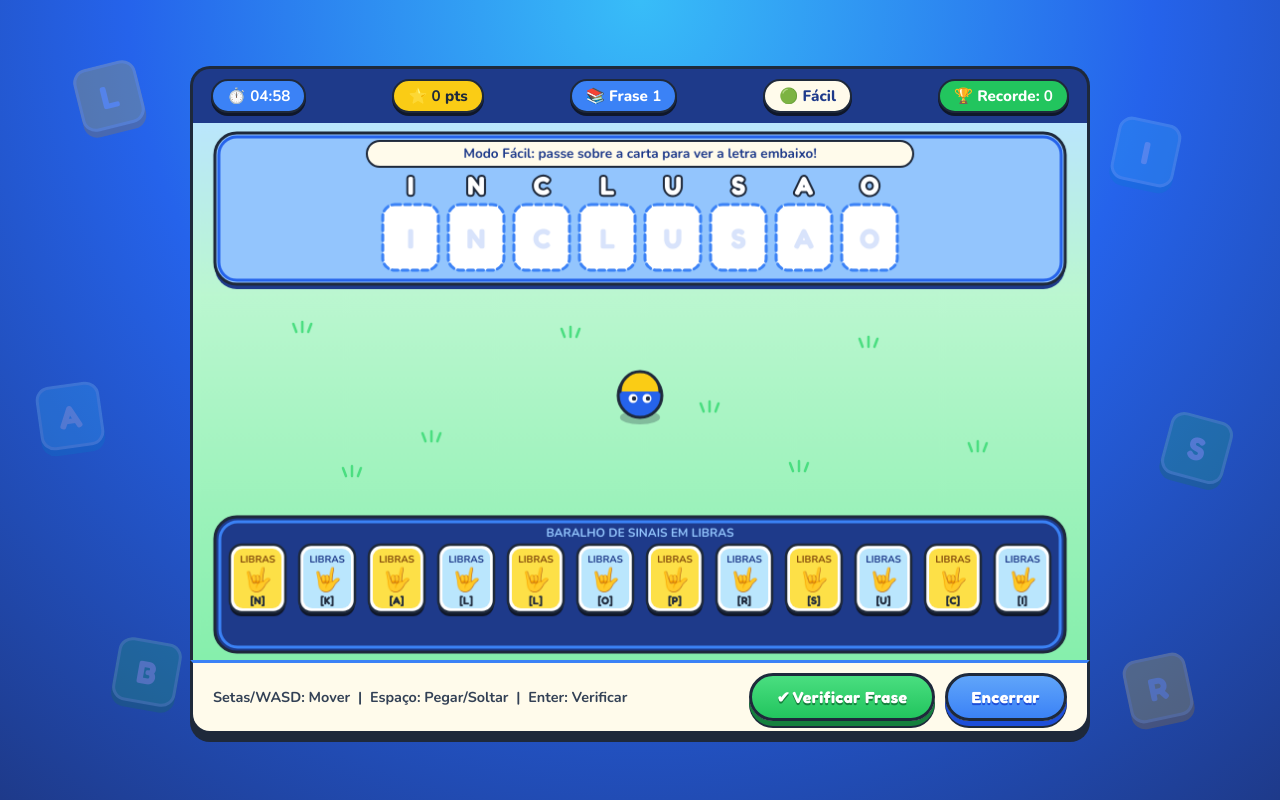
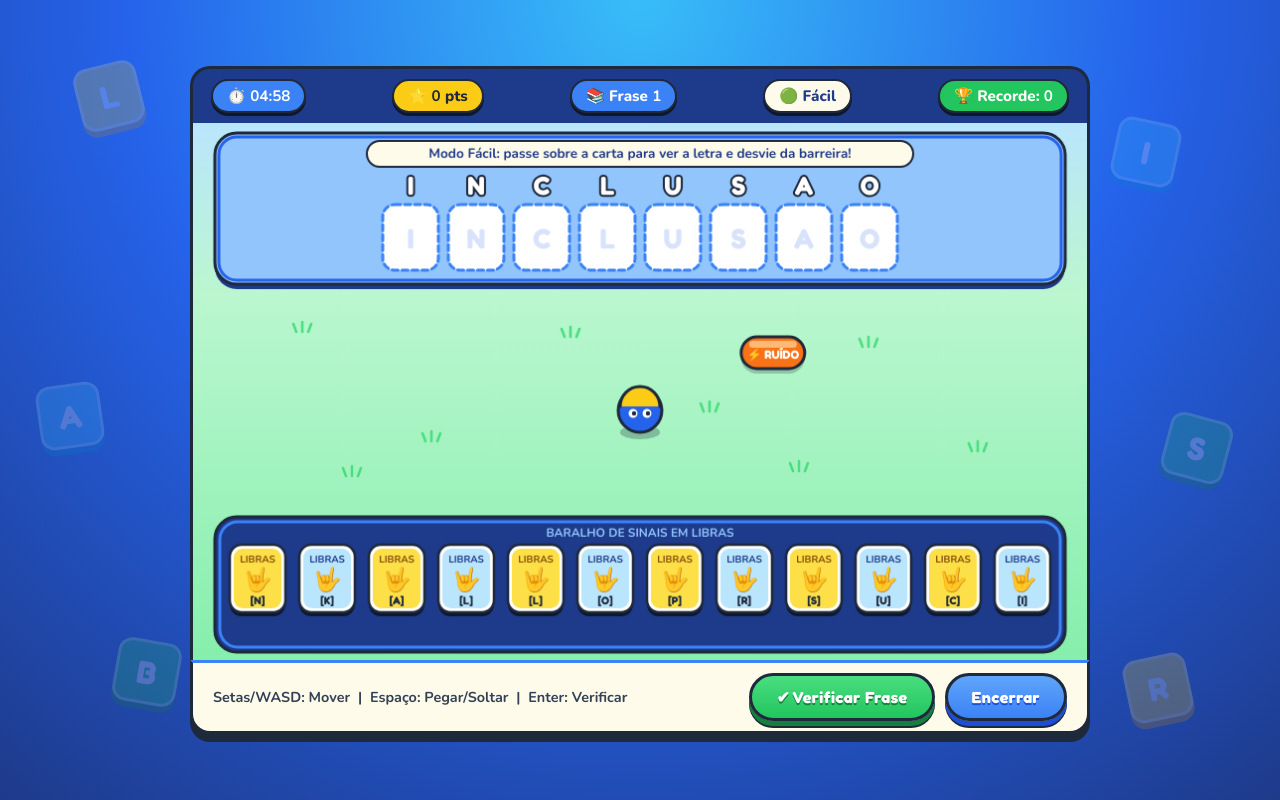
Before and after one commit to zugs007/Jogo-em-Libras---Trabalho-em-Grupo-SCOM, a plain HTML site: page index.html in a window 1280 px wide. Both pictures are taken after a click on the button "▶ JOGAR AGORA". Drawn offline with nearby package versions, Linux system fonts and the light colour scheme.

Commit message:
Adição de Obstáculos
Dependendo do modo, agora existem 1 ou 2 obstáculos que derrubam a carta do jogador.

```diff
--- a/index.html
+++ b/index.html
@@ -45,10 +45,10 @@
         <span class="difficulty-label">Escolha o Modo de Jogo:</span>
         <div class="difficulty-buttons">
           <button type="button" id="btn-mode-easy" class="mode-btn selected" data-mode="easy">
-            🟢 Fácil <small>(Mostra letra ao passar)</small>
+            🟢 Fácil <small>(Mostra letra + 1 obstáculo)</small>
           </button>
           <button type="button" id="btn-mode-hard" class="mode-btn" data-mode="hard">
-            🔥 Difícil <small>(Sem dica • 1.5x pts)</small>
+            🔥 Difícil <small>(Sem dica + 2 obstáculos • 1.5x pts)</small>
           </button>
         </div>
       </div>
--- a/src/controller.js
+++ b/src/controller.js
@@ -13,7 +13,6 @@ class GameController {
   }
 
   bindEvents() {
-    // Seletor de Dificuldade na Tela Inicial
     const modeButtons = document.querySelectorAll(".mode-btn");
     modeButtons.forEach((btn) => {
       btn.addEventListener("click", () => {
@@ -82,6 +81,7 @@ class GameController {
     const loop = () => {
       if (!this.model.isGameOver) {
         this.model.movePlayer(this.keys);
+        this.model.updateObstacles();
         this.view.render(this.model);
         this.animationFrameId = requestAnimationFrame(loop);
       }
--- a/src/model.js
+++ b/src/model.js
@@ -34,7 +34,6 @@ class GameModel {
     this.difficulty = mode === "hard" ? "hard" : "easy";
   }
 
-  // Embaralha a lista de palavras (algoritmo Fisher-Yates)
   shufflePhrases() {
     const list = [...this.phrases];
     for (let i = list.length - 1; i > 0; i--) {
@@ -55,25 +54,36 @@ class GameModel {
     this.isChecking = false;
     this.feedbackMessage =
       this.difficulty === "easy"
-        ? "Modo Fácil: passe sobre a carta para ver a letra embaixo!"
-        : "Modo Difícil: identifique os sinais de memória!";
+        ? "Modo Fácil: passe sobre a carta para ver a letra e desvie da barreira!"
+        : "Modo Difícil: identifique os sinais de memória e desvie das barreiras!";
 
     this.player = {
       x: this.width / 2 - 24,
-      y: 250,
+      y: 265,
       width: 48,
       height: 48,
       speed: 5,
-      carriedCard: null
+      carriedCard: null,
+      invulnFrames: 0
     };
+
+    // 1 obstáculo mais lento no Fácil; 2 obstáculos mais rápidos no Difícil
+    this.obstacles =
+      this.difficulty === "hard"
+        ? [
+            { x: 140, y: 205, width: 64, height: 32, vx: 2.8 },
+            { x: 680, y: 325, width: 64, height: 32, vx: -3.2 }
+          ]
+        : [
+            { x: 180, y: 215, width: 64, height: 32, vx: 2.2 }
+          ];
 
     this.slots = [];
     this.deckCards = [];
     this.loadPhrase(this.currentPhraseIndex);
-  }
+  }s
 
   loadPhrase(index) {
-    // Se o jogador zerar todas as palavras dentro dos 5 min, reembaralha para continuar
     if (index > 0 && index % this.shuffledPhrases.length === 0) {
       this.shuffledPhrases = this.shufflePhrases();
     }
@@ -169,6 +179,53 @@ class GameModel {
     if (this.player.carriedCard) {
       this.player.carriedCard.x = this.player.x + (this.player.width - this.player.carriedCard.width) / 2;
       this.player.carriedCard.y = this.player.y - 38;
+    }
+  }
+
+  updateObstacles() {
+    if (this.isGameOver || this.isChecking || this.obstacles.length === 0) return;
+
+    if (this.player.invulnFrames > 0) {
+      this.player.invulnFrames--;
+    }
+
+    const minX = 32;
+    const maxX = this.width - 32;
+    const minY = 112;
+    const maxY = this.height - this.player.height - 10;
+
+    for (const obs of this.obstacles) {
+      obs.x += obs.vx;
+
+      if (obs.x <= minX) {
+        obs.x = minX;
+        obs.vx *= -1;
+      } else if (obs.x + obs.width >= maxX) {
+        obs.x = maxX - obs.width;
+        obs.vx *= -1;
+      }
+
+      // Colisão justa (-3px de tolerância para não punir de raspão)
+      if (this.player.invulnFrames <= 0 && this.checkCollision(this.player, obs, -3)) {
+        this.player.invulnFrames = 45; // ~0,75s de proteção após o toque
+
+        // Empurrão vertical afastando o personagem da barreira
+        const pCenterY = this.player.y + this.player.height / 2;
+        const oCenterY = obs.y + obs.height / 2;
+        const pushDir = pCenterY < oCenterY ? -1 : 1;
+        this.player.y = Math.max(minY, Math.min(maxY, this.player.y + pushDir * 28));
+
+        // Se estava carregando uma carta, ela cai de volta para o baralho
+        if (this.player.carriedCard) {
+          const card = this.player.carriedCard;
+          card.x = card.homeX;
+          card.y = card.homeY;
+          this.player.carriedCard = null;
+          this.feedbackMessage = "💥 Esbarrou na barreira! A carta voltou ao baralho.";
+        } else {
+          this.feedbackMessage = "💥 Cuidado com as barreiras em movimento!";
+        }
+      }
     }
   }
 
--- a/src/view.js
+++ b/src/view.js
@@ -49,21 +49,24 @@ class GameView {
     // 3. BANDEJA INFERIOR AZUL SURDO (Baralho de Cartas)
     this.drawBottomTray(model);
 
-    // 4. CARTAS NO DECK E NOS SLOTS
+    // 4. OBSTÁCULOS MÓVEIS (Modo Difícil)
+    this.drawObstacles(model.obstacles);
+
+    // 5. CARTAS NO DECK E NOS SLOTS
     for (const card of model.deckCards) {
       if (model.player.carriedCard && model.player.carriedCard.id === card.id) continue;
       this.drawCard(card, highlightedCard === card);
     }
 
-    // 5. PERSONAGEM
+    // 6. PERSONAGEM
     this.drawPlayer(model.player);
 
-    // 6. DICA DO MODO FÁCIL EMBAIXO DA CARTA (quando o player passa por cima)
+    // 7. DICA DO MODO FÁCIL EMBAIXO DA CARTA
     if (model.difficulty === "easy" && highlightedCard) {
       this.drawCardLetterHint(highlightedCard);
     }
 
-    // 7. CARTA CARREGADA (por cima de tudo)
+    // 8. CARTA CARREGADA (por cima de tudo)
     if (model.player.carriedCard) {
       this.drawCard(model.player.carriedCard, true);
     }
@@ -89,6 +92,38 @@ class GameView {
       ctx.moveTo(x + 6, y);
       ctx.lineTo(x + 9, y - 8);
       ctx.stroke();
+    }
+  }
+
+  drawObstacles(obstacles) {
+    const ctx = this.ctx;
+    for (const obs of obstacles) {
+      // Sombra no chão
+      ctx.fillStyle = "rgba(15, 23, 42, 0.22)";
+      ctx.beginPath();
+      ctx.roundRect(obs.x, obs.y + 5, obs.width, obs.height, 999);
+      ctx.fill();
+
+      // Corpo da barreira estilo casual cartoon (Laranja/Coral com borda escura)
+      ctx.fillStyle = "#f97316";
+      ctx.strokeStyle = "#1e293b";
+      ctx.lineWidth = 3;
+      ctx.beginPath();
+      ctx.roundRect(obs.x, obs.y, obs.width, obs.height, 999);
+      ctx.fill();
+      ctx.stroke();
+
+      // Brilho interno superior
+      ctx.fillStyle = "#fdba74";
+      ctx.beginPath();
+      ctx.roundRect(obs.x + 8, obs.y + 4, obs.width - 16, 7, 999);
+      ctx.fill();
+
+      // Ícone/Texto de alerta
+      ctx.fillStyle = "#ffffff";
+      ctx.font = "bold 12px Fredoka, Segoe UI, sans-serif";
+      ctx.textAlign = "center";
+      ctx.fillText("⚡ RUÍDO", obs.x + obs.width / 2, obs.y + 22);
     }
   }
 
@@ -212,13 +247,11 @@ class GameView {
     const ctx = this.ctx;
     const img = this.images[card.letter];
 
-    // Sombra 3D da carta
     ctx.fillStyle = highlight ? "#ca8a04" : "#0f172a";
     ctx.beginPath();
     ctx.roundRect(card.x, card.y + 4, card.width, card.height, 12);
     ctx.fill();
 
-    // Suporta as cartas inteiras do Membro 2 (A.png..Z.png) automaticamente
     if (img && img.loaded) {
       ctx.save();
       ctx.beginPath();
@@ -237,7 +270,6 @@ class GameView {
       return;
     }
 
-    // Fallback provisório enquanto as imagens não chegam
     const isYellow = card.colorTheme === "yellow";
     ctx.fillStyle = "#ffffff";
     ctx.strokeStyle = highlight ? "#facc15" : "#1e293b";
@@ -265,7 +297,6 @@ class GameView {
     ctx.fillText(`[${card.letter}]`, card.x + card.width / 2, card.y + 60);
   }
 
-  // Etiqueta exibida embaixo da carta no Modo Fácil
   drawCardLetterHint(card) {
     const ctx = this.ctx;
     const badgeW = 68;
@@ -290,6 +321,21 @@ class GameView {
   drawPlayer(player) {
     const ctx = this.ctx;
     const img = this.images["player"];
+
+    // Efeito de piscada rápida após esbarrar em obstáculo
+    if (player.invulnFrames > 0 && Math.floor(player.invulnFrames / 5) % 2 === 0) {
+      ctx.save();
+      ctx.globalAlpha = 0.45;
+      this.drawPlayerSprite(player, img);
+      ctx.restore();
+      return;
+    }
+
+    this.drawPlayerSprite(player, img);
+  }
+
+  drawPlayerSprite(player, img) {
+    const ctx = this.ctx;
 
     ctx.fillStyle = "rgba(15, 23, 42, 0.25)";
     ctx.beginPath();
```
